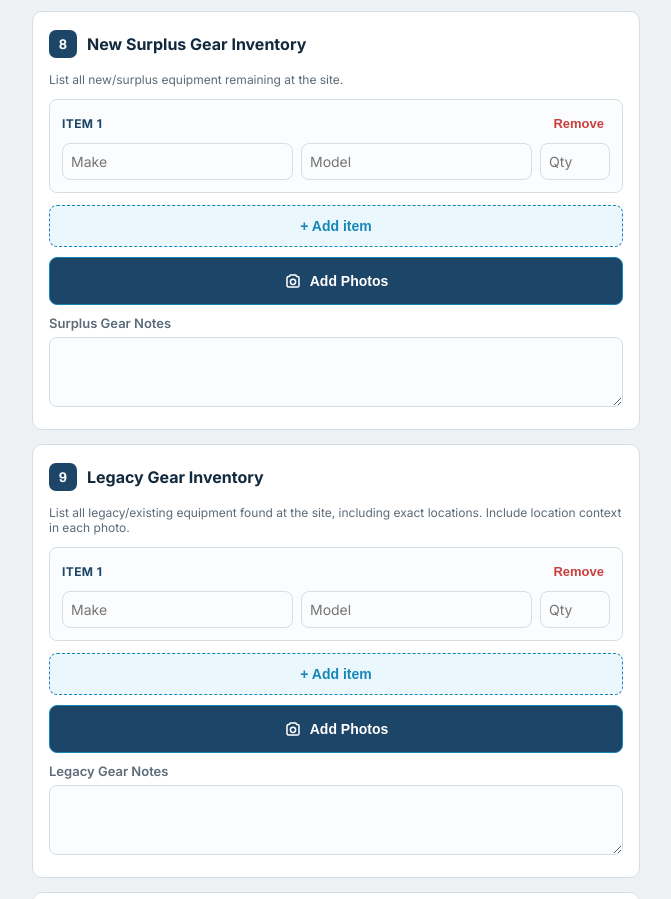
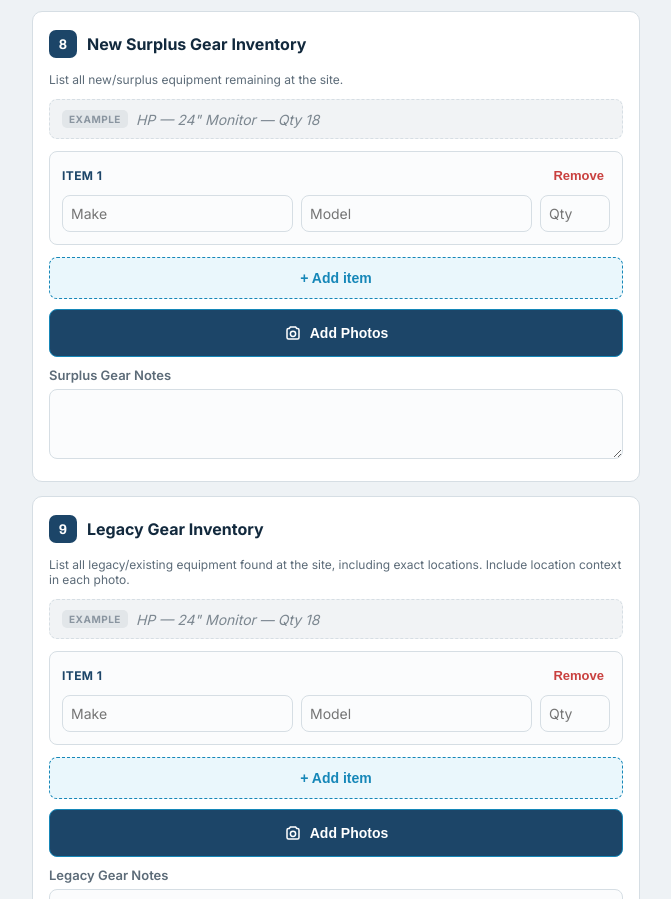
Before and after one commit to richardroy3113/Accesstec-form, a plain HTML site: page index.html in a window 1280 px wide. Shown: the part 2539-3438 px from the top of the page, without its empty margins (304-975 px from the left). Drawn offline with Linux system fonts and the light colour scheme.

Commit message:
Add files via upload

```diff
--- a/index.html
+++ b/index.html
@@ -111,6 +111,16 @@
   }
   .item-fields{display:grid; grid-template-columns:1fr 1fr 70px; gap:8px;}
   .item-fields input{padding:9px 8px; font-size:14px;}
+
+  .example-row{
+    border:1.5px dashed var(--border); border-radius:8px; padding:10px 12px; margin-top:12px;
+    background:#f1f3f5; display:flex; align-items:center; gap:8px;
+  }
+  .example-row .tag{
+    font-size:10px; font-weight:800; color:#8a95a0; text-transform:uppercase; letter-spacing:.5px;
+    background:#e2e6e9; padding:3px 7px; border-radius:5px; flex-shrink:0;
+  }
+  .example-row .example-text{font-size:14px; color:#7c8790; font-style:italic;}
 
   .add-btn{
     width:100%; margin-top:12px; padding:12px; border-radius:8px; border:1.5px dashed var(--cyan-dark);
@@ -265,6 +275,7 @@
   <div class="card" data-section="8">
     <div class="section-head"><div class="section-num">8</div><div class="section-title">New Surplus Gear Inventory</div></div>
     <p class="hint">List all new/surplus equipment remaining at the site.</p>
+    <div class="example-row"><span class="tag">Example</span><span class="example-text">HP — 24" Monitor — Qty 18</span></div>
     <div id="surplusItems"></div>
     <button type="button" class="add-btn" data-add="surplus">+ Add item</button>
     <div class="photo-input-wrap" data-photo="surplusPhotos"></div>
@@ -276,6 +287,7 @@
   <div class="card" data-section="9">
     <div class="section-head"><div class="section-num">9</div><div class="section-title">Legacy Gear Inventory</div></div>
     <p class="hint">List all legacy/existing equipment found at the site, including exact locations. Include location context in each photo.</p>
+    <div class="example-row"><span class="tag">Example</span><span class="example-text">HP — 24" Monitor — Qty 18</span></div>
     <div id="legacyItems"></div>
     <button type="button" class="add-btn" data-add="legacy">+ Add item</button>
     <div class="photo-input-wrap" data-photo="legacyPhotos"></div>
@@ -409,7 +421,6 @@ document.querySelectorAll('[data-photo]').forEach(wrap => {
   input.type = 'file';
   input.accept = 'image/*';
   input.multiple = true;
-  input.capture = 'environment';
   input.style.display = 'none';
   const thumbs = document.createElement('div');
   thumbs.className = 'thumbs';
```
